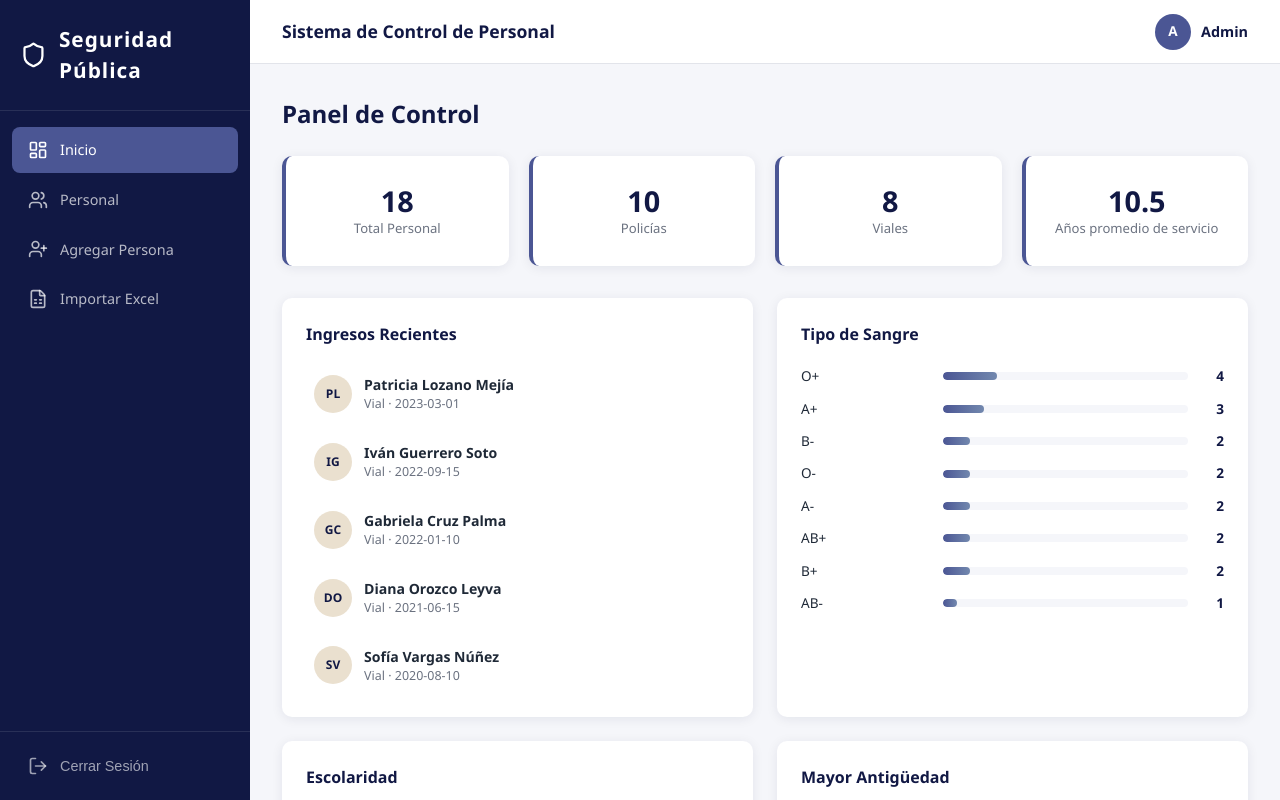
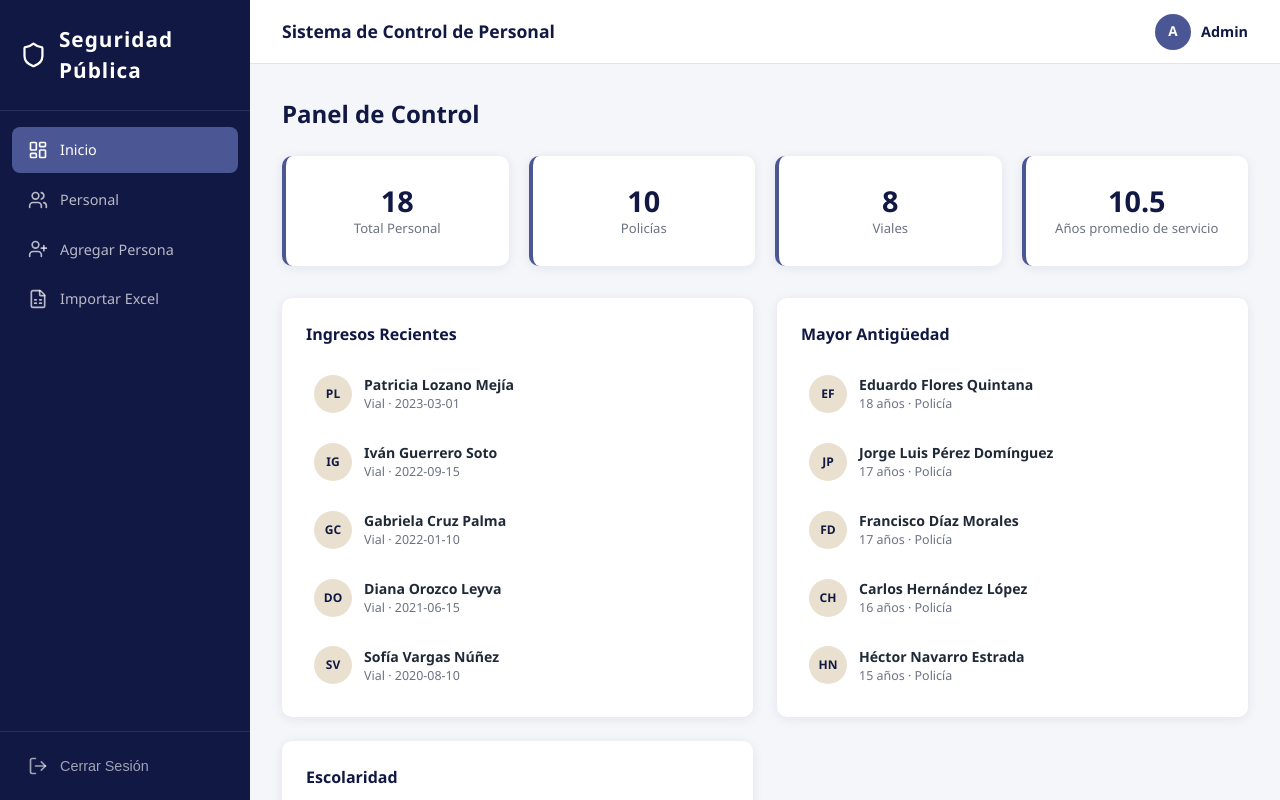
Before and after one commit to DiegoAragon13/Sistema_de_Control_policial, a React (Vite) app: page / in a window 1280 px wide. Both pictures are taken after typing "Sample", "Sample123" into the empty fields and a click on the button "Entrar". Shown: the top 800 px of the page. Built offline with nearby package versions, Linux system fonts and the light colour scheme.

Commit message:
Quitar tipo de sangre del dashboard

```diff
--- a/src/pages/Dashboard.jsx
+++ b/src/pages/Dashboard.jsx
@@ -10,14 +10,6 @@ function Dashboard({ personal }) {
       return sum + (hoy - ingreso) / (1000 * 60 * 60 * 24 * 365);
     }, 0) / personal.length
   ).toFixed(1);
-
-  // Distribución por tipo de sangre
-  const tiposSangre = {};
-  personal.forEach((p) => {
-    tiposSangre[p.tipo_sangre] = (tiposSangre[p.tipo_sangre] || 0) + 1;
-  });
-  const tiposSangreArr = Object.entries(tiposSangre)
-    .sort((a, b) => b[1] - a[1]);
 
   // Distribución por escolaridad
   const escolaridades = {};
@@ -88,44 +80,6 @@ function Dashboard({ personal }) {
         </div>
 
         <div className="dashboard-card">
-          <h3>Tipo de Sangre</h3>
-          <div className="zone-list">
-            {tiposSangreArr.map(([tipo, count]) => (
-              <div key={tipo} className="zone-item">
-                <span className="zone-name">{tipo}</span>
-                <div className="zone-bar-container">
-                  <div
-                    className="zone-bar"
-                    style={{ width: `${(count / personal.length) * 100}%` }}
-                  ></div>
-                </div>
-                <span className="zone-count">{count}</span>
-              </div>
-            ))}
-          </div>
-        </div>
-      </div>
-
-      <div className="dashboard-sections" style={{ marginTop: "24px" }}>
-        <div className="dashboard-card">
-          <h3>Escolaridad</h3>
-          <div className="zone-list">
-            {escolaridadesArr.map(([esc, count]) => (
-              <div key={esc} className="zone-item">
-                <span className="zone-name">{esc}</span>
-                <div className="zone-bar-container">
-                  <div
-                    className="zone-bar"
-                    style={{ width: `${(count / personal.length) * 100}%` }}
-                  ></div>
-                </div>
-                <span className="zone-count">{count}</span>
-              </div>
-            ))}
-          </div>
-        </div>
-
-        <div className="dashboard-card">
           <h3>Mayor Antigüedad</h3>
           <div className="recent-list">
             {personal
@@ -153,6 +107,26 @@ function Dashboard({ personal }) {
           </div>
         </div>
       </div>
+
+      <div className="dashboard-sections" style={{ marginTop: "24px" }}>
+        <div className="dashboard-card">
+          <h3>Escolaridad</h3>
+          <div className="zone-list">
+            {escolaridadesArr.map(([esc, count]) => (
+              <div key={esc} className="zone-item">
+                <span className="zone-name">{esc}</span>
+                <div className="zone-bar-container">
+                  <div
+                    className="zone-bar"
+                    style={{ width: `${(count / personal.length) * 100}%` }}
+                  ></div>
+                </div>
+                <span className="zone-count">{count}</span>
+              </div>
+            ))}
+          </div>
+        </div>
+      </div>
     </div>
   );
 }
```
